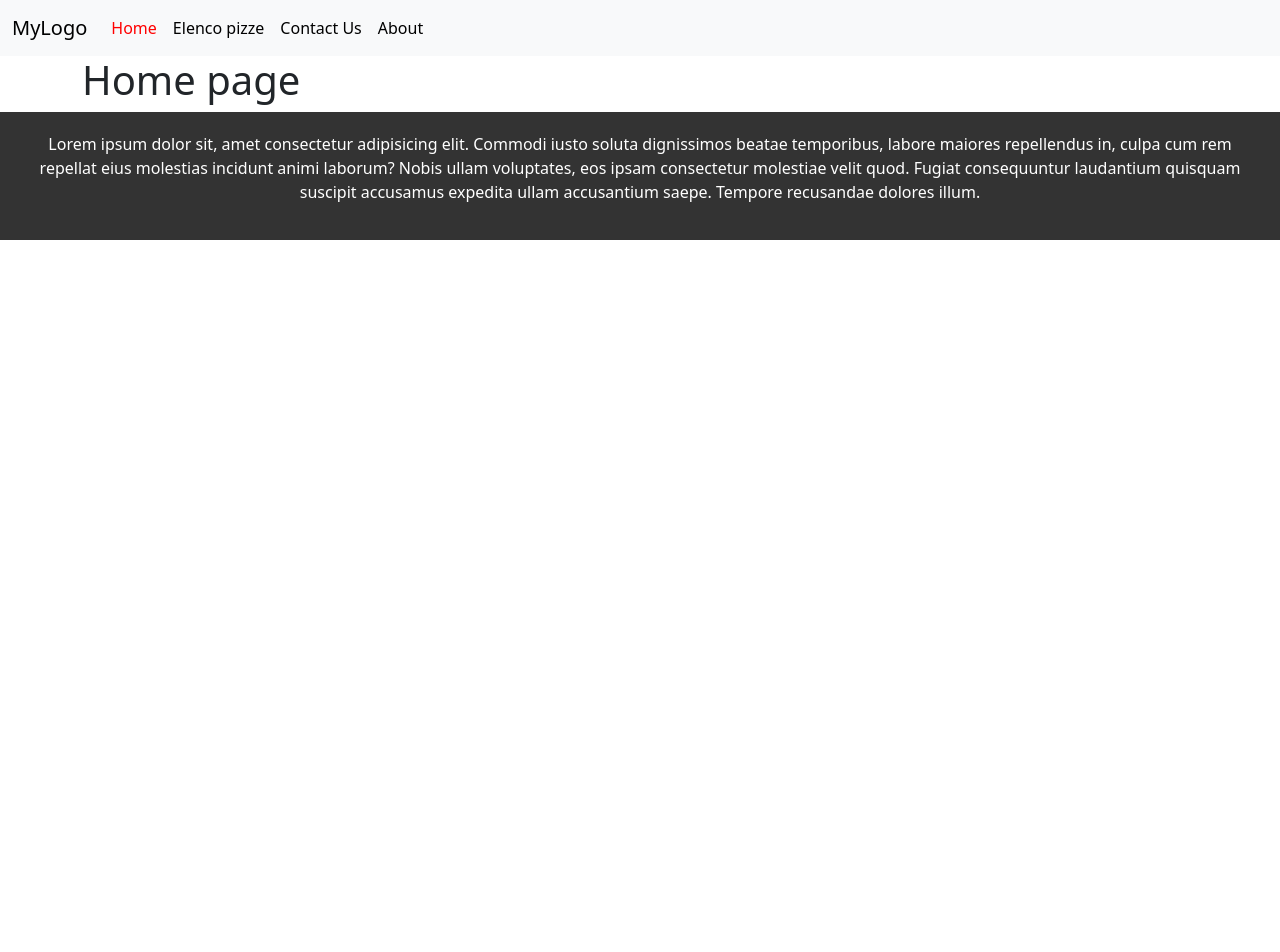
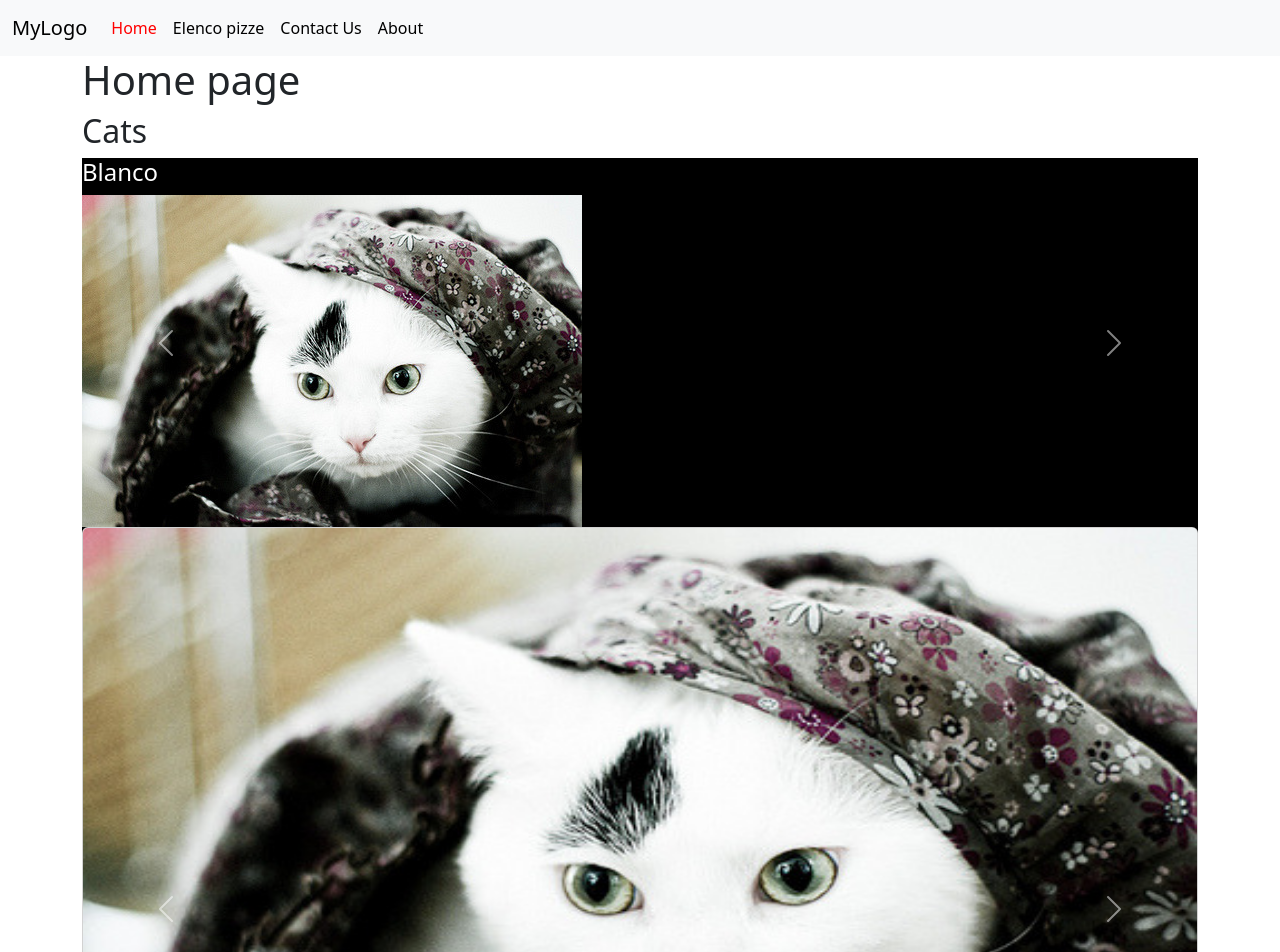
Before and after one commit to Classe136/live-coding, a React (Vite) app: page / in a window 1280 px wide. Shown: the top 952 px of the page. Before the commit the page ends 800 px from the top, so only its background shows below. Built offline with nearby package versions, Linux system fonts and the light colour scheme.

Commit message:
example for props and children

```diff
--- /dev/null
+++ b/src/components/Carousel.jsx
@@ -0,0 +1,38 @@
+import { useRef } from "react";
+
+export default function Carousel({ onSlide, children }) {
+  const index = useRef(0);
+  function prev() {
+    index.current--;
+    onSlide(index.current);
+  }
+  function next() {
+    index.current++;
+    onSlide(index.current);
+  }
+  return (
+    <div id="carouselExample" className="carousel slide bg-black text-white">
+      <div className="carousel-inner">{children}</div>
+      <button
+        className="carousel-control-prev"
+        type="button"
+        data-bs-target="#carouselExample"
+        data-bs-slide="prev"
+        onClick={prev}
+      >
+        <span className="carousel-control-prev-icon" aria-hidden="true"></span>
+        <span className="visually-hidden">Previous</span>
+      </button>
+      <button
+        className="carousel-control-next"
+        type="button"
+        data-bs-target="#carouselExample"
+        data-bs-slide="next"
+        onClick={next}
+      >
+        <span className="carousel-control-next-icon" aria-hidden="true"></span>
+        <span className="visually-hidden">Next</span>
+      </button>
+    </div>
+  );
+}
--- /dev/null
+++ b/src/components/Cat.jsx
@@ -0,0 +1,18 @@
+// export default function Cat(props) {
+//   return (
+//     <div>
+//       <h4>{props.name}</h4>
+//       <img src={props.image} alt="immagine gatto" />
+//       {props.children}
+//     </div>
+//   );
+// }
+export default function Cat({ name, image, children }) {
+  return (
+    <div>
+      <h4>{name}</h4>
+      <img src={image} alt="immagine gatto" />
+      {children}
+    </div>
+  );
+}
--- a/src/components/HeaderComponent.jsx
+++ b/src/components/HeaderComponent.jsx
@@ -7,7 +7,21 @@ const navmenu = [
 ];
 function HeaderComponent() {
   function drawMenu() {
-    return navmenu.map((item) => (
+    return navmenu.map((item) =>
+      item.path === "/pizzas" ? (
+        <li className="nav-item" key={item.path}>
+          <NavLink
+            className="nav-link"
+            to={item.path}
+            end
+            style={({ isActive }) => ({
+              color: isActive ? "red" : "black",
+            })}
+          >
+            {item.label}
+          </NavLink>
+        </li>
+      ) : (
         <li className="nav-item" key={item.path}>
           <NavLink
             className="nav-link"
@@ -19,7 +33,8 @@ function HeaderComponent() {
             {item.label}
           </NavLink>
         </li>
-    ));
+      )
+    );
   }
   return (
     <header>
--- a/src/pages/AboutPage.jsx
+++ b/src/pages/AboutPage.jsx
@@ -1,6 +1,6 @@
 export default function AboutPage() {
   return (
-    <section className="container">
+    <section>
       <h1>Sono About</h1>
     </section>
   );
--- a/src/pages/AddPizzaPage.jsx
+++ b/src/pages/AddPizzaPage.jsx
@@ -93,7 +93,7 @@ function AddPizza() {
   return (
     <>
       {isLoading && <Loader />}
-      <section className="my-4 container">
+      <section className="my-4">
         <h2>Aggiungi nuova pizza</h2>
         <form onSubmit={addPizza}>
           <div className="mb-3">
--- a/src/pages/ContactPage.jsx
+++ b/src/pages/ContactPage.jsx
@@ -1,6 +1,6 @@
 export default function ContactPage() {
   return (
-    <section className="container">
+    <section>
       <h1>Sono Contact</h1>
     </section>
   );
--- a/src/pages/DefaultLayout.jsx
+++ b/src/pages/DefaultLayout.jsx
@@ -6,7 +6,7 @@ export default function DefaultLayout() {
   return (
     <div>
       <HeaderComponent />
-      <main>
+      <main className="container">
         <Outlet />
       </main>
 
--- a/src/pages/HomePage.jsx
+++ b/src/pages/HomePage.jsx
@@ -1,7 +1,69 @@
+import { useState } from "react";
+
+import Cat from "../components/Cat";
+import Card from "../components/Card";
+import Carousel from "../components/Carousel";
 export default function HomePage() {
+  const [isActive, setIsActive] = useState(0);
+  const pet = {
+    name: "Blanco",
+    image: "/img/pets/blanco.jpg",
+  };
+  function esegui(index) {
+    setIsActive(index);
+  }
+  const catsArray = [
+    {
+      name: "Blanco",
+      image: "/img/pets/blanco.jpg",
+    },
+    {
+      name: "Fritz",
+      image: "/img/pets/fritz.jpg",
+    },
+    {
+      name: "Fuffy",
+      image: "/img/pets/fuffy.jpg",
+    },
+  ];
   return (
-    <section className="container">
+    <>
       <h1>Home page</h1>
-    </section>
+      <section>
+        <h2>Cats</h2>
+
+        <Carousel onSlide={esegui}>
+          {catsArray.map((pet, index) => (
+            <div
+              className={`carousel-item ${isActive === index ? "active" : ""}`}
+              key={index}
+            >
+              <Cat name={pet.name} image={pet.image} />
+            </div>
+          ))}
+        </Carousel>
+        <Carousel onSlide={esegui}>
+          {catsArray.map((pet, index) => (
+            <div
+              className={`carousel-item ${isActive === index ? "active" : ""}`}
+              key={index}
+            >
+              <Card title={pet.name} image={pet.image} />
+            </div>
+          ))}
+        </Carousel>
+      </section>
+      <section>
+        <h3>Cats</h3>
+        <Cat name={pet.name} image={pet.image} />
+        <Cat {...pet} />
+        <Cat {...pet}>
+          <div>La storia di questo gatto</div>
+        </Cat>
+        <Cat name={pet.name} image={pet.image}>
+          <div>La storia di questo gatto</div>
+        </Cat>
+      </section>
+    </>
   );
 }
--- a/src/pages/PizzaPage.jsx
+++ b/src/pages/PizzaPage.jsx
@@ -27,7 +27,7 @@ export default function PizzaPage() {
   }
 
   return (
-    <section className="container">
+    <section>
       <h1>Sono la pizza con id {id}</h1>
       {pizza && (
         <Card
--- a/src/pages/PizzasPage.jsx
+++ b/src/pages/PizzasPage.jsx
@@ -66,7 +66,7 @@ function MainComponent() {
     setSearch(e.target.value);
   }
   return (
-    <section className="container">
+    <section className="container-fluid">
       <h1>Lista delle pizze</h1>
       <div className="row gy-4">
         <div className="col-12 py-4"></div>
```
Lines whose indentation alone changed are shown as unchanged.
